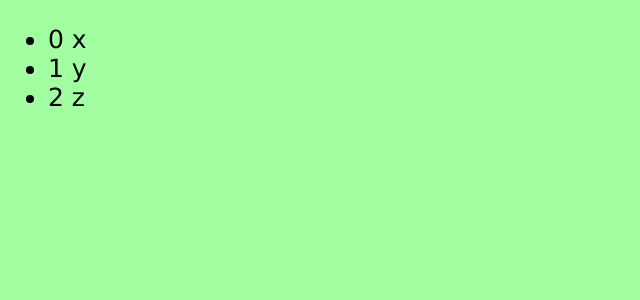
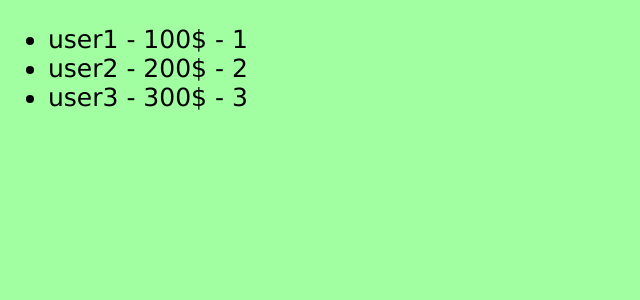
Before and after one commit to bronepoezd410/4AIP_VueExercises410, a Vue app in the folder MakoVueExercises/: page / in a window 1280 px wide. Shown: the top 300 px of the page, without its empty margins (0-640 px from the left). Built offline with nearby package versions, Linux system fonts and the light colour scheme.

Commit message:
029_Перебор объектов

```diff
--- a/MakoVueExercises/src/App.vue
+++ b/MakoVueExercises/src/App.vue
@@ -1,8 +1,8 @@
 
 <template>
     <ul>
-	<li v-for="(elem, key) in arr">
-		 {{ key }} {{ elem }}
+	<li v-for="(elem1, key, index) in obj">
+		 {{ key }} - {{ elem1 }} - {{ index+1 }}
     </li>
     </ul>
 </template>
@@ -13,7 +13,7 @@ import { normalizeProps } from 'vue';
 export default {
     data() {
         return {
-        arr: ['x', 'y', 'z'],
+            obj: {user1: '100$', user2: '200$', user3: '300$'},
 	}
 },
     methods:
```
